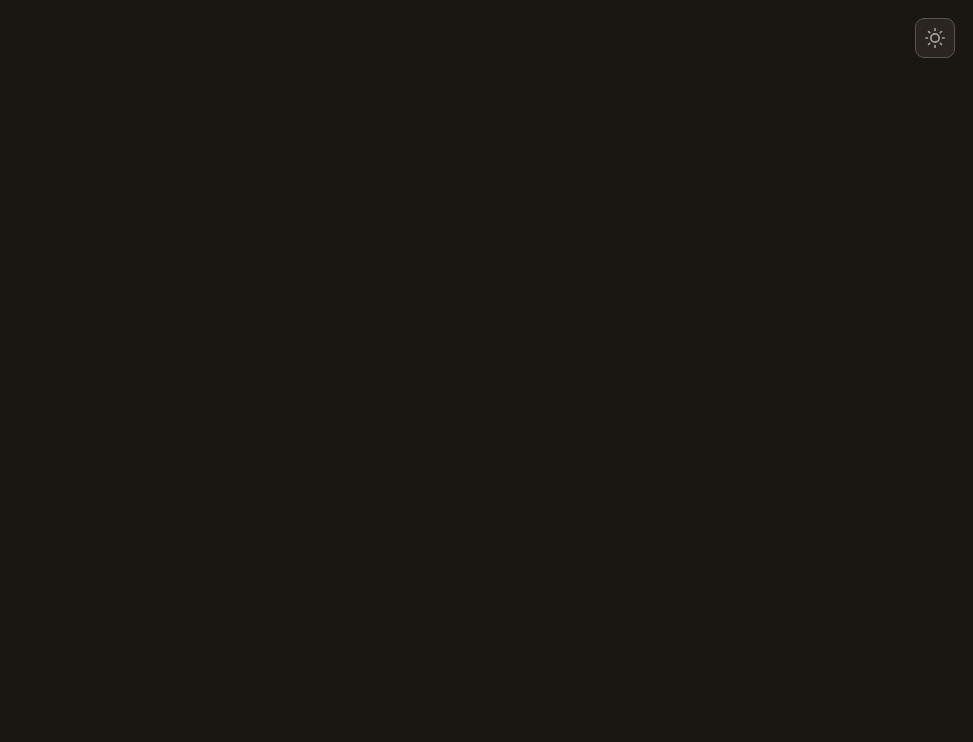
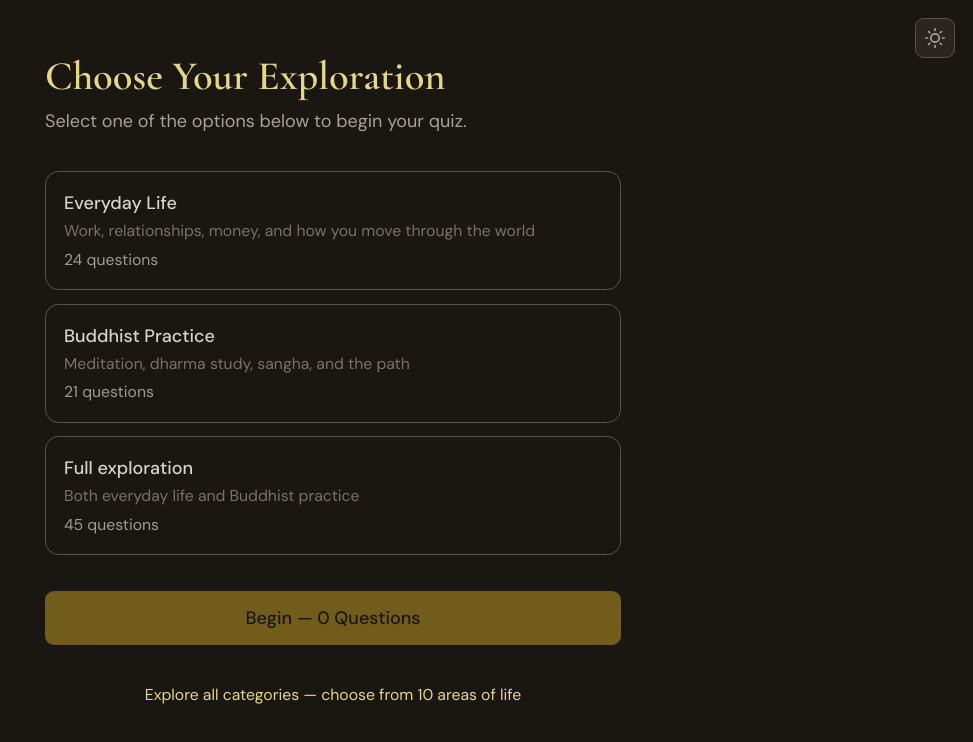
Before and after one commit to curiousdaniel/5buddhafamilies, a React (Vite) app: page /quiz-setup in a window 1280 px wide. Before the commit this address had no page. Shown: the top 742 px of the page, without its empty margins (307-1280 px from the left). Built offline with nearby package versions, Linux system fonts and the light colour scheme.

Commit message:
Simple mode default: Secular/Sacred/Both selector with link to advanced categories
Made-with: Cursor

```diff
--- a/src/App.tsx
+++ b/src/App.tsx
@@ -1,6 +1,7 @@
 import { useEffect } from 'react'
 import { Routes, Route } from 'react-router-dom'
 import QuizStart from './components/quiz/QuizStart'
+import QuizModeSimple from './components/quiz/QuizModeSimple'
 import CategorySelection from './components/quiz/CategorySelection'
 import QuizFlow from './components/quiz/QuizFlow'
 import Results from './components/results/Results'
@@ -21,6 +22,7 @@ function App() {
       <ThemeToggle />
       <Routes>
         <Route path="/" element={<QuizStart />} />
+        <Route path="/quiz-setup" element={<QuizModeSimple />} />
         <Route path="/categories" element={<CategorySelection />} />
         <Route path="/quiz" element={<QuizFlow />} />
         <Route path="/results" element={<Results />} />
--- /dev/null
+++ b/src/components/quiz/QuizModeSimple.tsx
@@ -0,0 +1,118 @@
+import { useState } from 'react'
+import { useNavigate, useSearchParams } from 'react-router-dom'
+import { motion } from 'framer-motion'
+import { useQuizStore } from '../../stores/quizStore'
+import { getQuestionsForCategories } from '../../data/questions'
+import Button from '../shared/Button'
+
+type SimpleMode = 'secular' | 'sacred' | 'both'
+
+const MODES: { value: SimpleMode; label: string; description: string; questionCount: number }[] = [
+  { value: 'secular', label: 'Everyday Life', description: 'Work, relationships, money, and how you move through the world', questionCount: 24 },
+  { value: 'sacred', label: 'Buddhist Practice', description: 'Meditation, dharma study, sangha, and the path', questionCount: 21 },
+  { value: 'both', label: 'Full exploration', description: 'Both everyday life and Buddhist practice', questionCount: 45 },
+]
+
+export default function QuizModeSimple() {
+  const navigate = useNavigate()
+  const [searchParams] = useSearchParams()
+  const showQuickTest = searchParams.get('admin') === 'true'
+  const { setSelectedCategories, setQuestions, fillTestAnswers } = useQuizStore()
+
+  const [selectedMode, setSelectedMode] = useState<SimpleMode | null>(null)
+
+  const totalQuestions = selectedMode
+    ? MODES.find((m) => m.value === selectedMode)?.questionCount ?? 0
+    : 0
+
+  const handleBegin = () => {
+    if (!selectedMode) return
+    const categories: string[] =
+      selectedMode === 'both' ? ['secular', 'sacred'] : [selectedMode]
+    setSelectedCategories(categories)
+    const questions = getQuestionsForCategories(categories)
+    setQuestions(questions)
+    navigate('/quiz')
+  }
+
+  const handleQuickTest = () => {
+    const mode = selectedMode ?? 'both'
+    const categories: string[] = mode === 'both' ? ['secular', 'sacred'] : [mode]
+    setSelectedCategories(categories)
+    const questions = getQuestionsForCategories(categories)
+    const answers: Record<string, string[]> = {}
+    questions.forEach((q, i) => {
+      const optionIndex = i % 5
+      answers[q.id] = [q.options[optionIndex].id]
+    })
+    setQuestions(questions)
+    fillTestAnswers(answers)
+    navigate(showQuickTest ? '/results?admin=true' : '/results')
+  }
+
+  return (
+    <motion.div
+      initial={{ opacity: 0 }}
+      animate={{ opacity: 1 }}
+      transition={{ duration: 0.5 }}
+      className="min-h-screen px-6 py-12 bg-stone-100 dark:bg-dark"
+    >
+      <div className="max-w-lg mx-auto">
+        <h1 className="font-serif text-3xl md:text-4xl font-semibold text-gold-dark dark:text-gold-light mb-2">
+          Choose Your Exploration
+        </h1>
+        <p className="text-stone-600 dark:text-stone-400 mb-8">
+          Select one of the options below to begin your quiz.
+        </p>
+
+        <div className="space-y-3 mb-8">
+          {MODES.map((m) => (
+            <button
+              key={m.value}
+              type="button"
+              onClick={() => setSelectedMode(m.value)}
+              className={`w-full text-left p-4 rounded-xl border transition-colors ${
+                selectedMode === m.value
+                  ? 'border-gold bg-gold/10 text-gold-dark dark:text-gold-light'
+                  : 'border-stone-400 dark:border-stone-600 hover:border-stone-500 text-stone-700 dark:text-stone-300'
+              }`}
+            >
+              <span className="font-medium block">{m.label}</span>
+              <span className="text-sm text-stone-600 dark:text-stone-500">{m.description}</span>
+              <span className="text-sm mt-1 block opacity-70">{m.questionCount} questions</span>
+            </button>
+          ))}
+        </div>
+
+        <Button
+          onClick={handleBegin}
+          disabled={!selectedMode}
+          className="w-full"
+          aria-label={`Begin quiz with ${totalQuestions} questions`}
+        >
+          Begin — {totalQuestions} Questions
+        </Button>
+
+        {showQuickTest && (
+          <button
+            type="button"
+            onClick={handleQuickTest}
+            className="w-full mt-4 py-3 text-sm text-gold-dark dark:text-gold-light border border-stone-400 dark:border-stone-600 rounded-xl hover:border-gold hover:bg-gold/5 transition-colors"
+          >
+            Quick test (fill sample answers)
+          </button>
+        )}
+
+        <p className="mt-8 text-center">
+          <button
+            type="button"
+            onClick={() => navigate('/categories')}
+            className="text-gold-dark dark:text-gold-light hover:underline text-sm"
+          >
+            Explore all categories — choose from 10 areas of life
+          </button>
+        </p>
+      </div>
+    </motion.div>
+  )
+}
--- a/src/components/quiz/QuizStart.tsx
+++ b/src/components/quiz/QuizStart.tsx
@@ -1,7 +1,6 @@
 import { useNavigate } from 'react-router-dom'
 import { motion } from 'framer-motion'
 import Button from '../shared/Button'
-import { CATEGORIES } from '../../data/categories'
 
 export default function QuizStart() {
   const navigate = useNavigate()
@@ -22,23 +21,12 @@ export default function QuizStart() {
         </p>
 
         <Button
-          onClick={() => navigate('/categories')}
+          onClick={() => navigate('/quiz-setup')}
           className="w-full mb-6"
           aria-label="Begin the quiz"
         >
           Begin the Quiz
         </Button>
-
-        <div className="flex flex-wrap justify-center gap-2">
-          {CATEGORIES.map((c) => (
-            <span
-              key={c.id}
-              className="px-2 py-1 text-xs rounded-full bg-stone-200 dark:bg-stone-700 text-stone-600 dark:text-stone-400"
-            >
-              {c.icon} {c.title}
-            </span>
-          ))}
-        </div>
       </div>
     </motion.div>
   )
```
